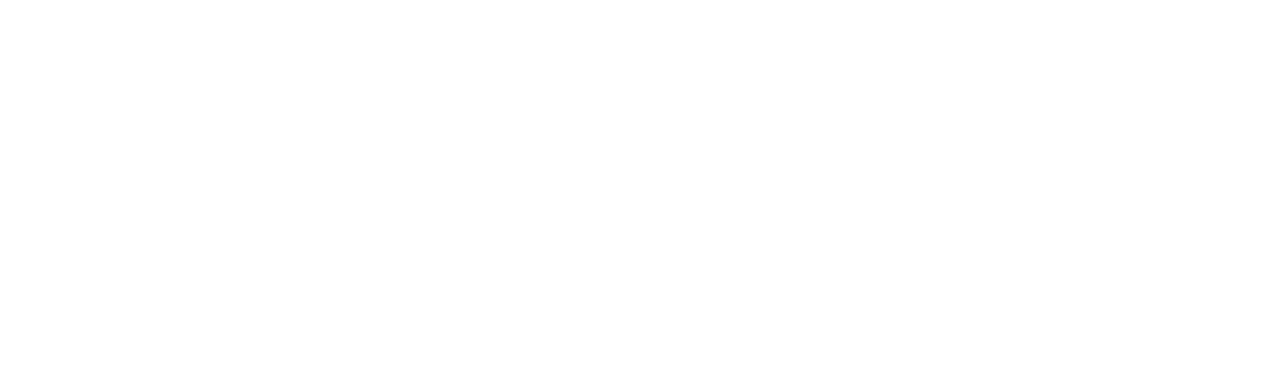
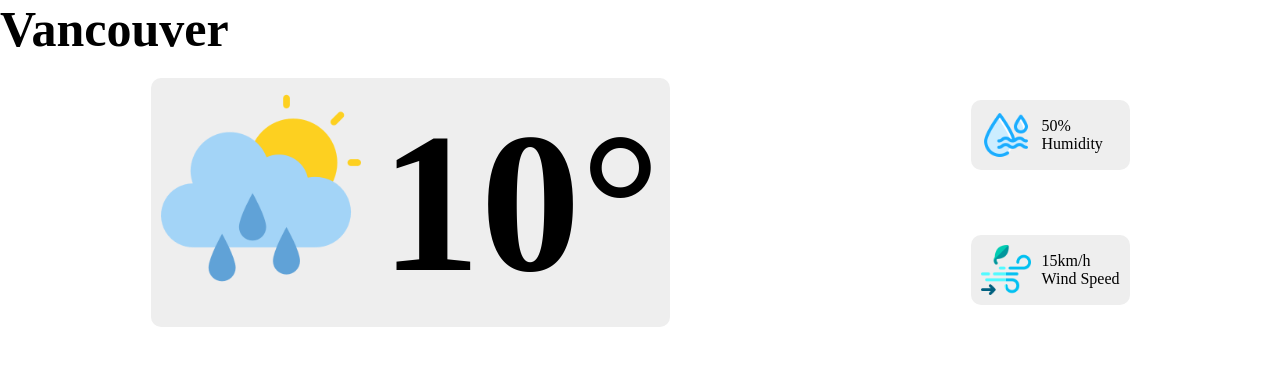
Before and after one commit to lenizeramos/weather-app, a website: page src/index.html in a window 1280 px wide. Drawn offline with Linux system fonts and the light colour scheme.

Commit message:
working on current weather

```diff
--- a/src/index.html
+++ b/src/index.html
@@ -15,9 +15,33 @@
   <body>
     <main>
       <section id="selector_section"></section>
+
       <section id="main_section">
+        <h2 class="city">Vancouver</h2>
+        <div class="weather-section">
+          <div class="weather-and-temp">
+            <img class="weather-icon" src="media/images/cloudy (1).png" alt="">
+            <h1 class="temp">10°</h1>
+          </div>
+          <div class="details">
+            <div class="col">
+              <img src="media/images/humidity.png" alt="">
+              <div>
+                <p class="humidity">50%</p>
+                <p>Humidity</p>
+              </div>
+            </div>
+            <div class="col">
+              <img src="media/images/storm (1).png" alt="">
+              <div>
+                <p class="wind">15km/h</p>
+                <p>Wind Speed</p>
+              </div>
+            </div>
+          </div>
+        </div>
+      </section>
 
-      </section>
       <section id="daily_section"></section>
       <section id="hour_section"></section>
     </main>
--- a/src/sass/index.scss
+++ b/src/sass/index.scss
@@ -29,3 +29,86 @@ html {
   font-weight: 900;
   font-style: normal;
 }
+
+#main_section{
+  display: flex;
+  flex-direction: column;
+  gap: 20px;
+
+    h2{
+    font-size: 50px;
+    margin: 0;
+  }
+  .weather-section{
+    display: flex;
+    justify-content: space-around;
+
+    .weather-and-temp{
+      display: flex;
+      gap: 20px;
+      background-color: #eee;
+      border-radius: 10px;
+      padding: 10px;
+
+      .weather-icon{
+        width: 200px;
+        height: 200px;
+      }
+
+      .temp{
+        font-size: 200px;
+        margin: 0;
+      }
+    }
+
+    .details{
+      display: flex;
+      flex-direction: column;
+      justify-content: space-around;
+      gap: 20px;
+
+      .col{
+        display: flex;
+        flex-direction: row;
+        align-items: center;
+        gap: 10px;
+        background-color: #eee;
+        border-radius: 10px;
+        padding: 10px;
+
+        img{
+          width: 50px;
+          height: 50px;
+        }
+        p{
+          margin: 0;
+        }
+      }
+    }
+  }
+}
+
+@media only screen and (max-width: 600px){
+  #main_section{
+    h2{
+      text-align: center;
+    }
+    .weather-section{
+      flex-direction: column;
+      align-items: center;
+      gap: 20px;
+
+      .weather-and-temp{
+        .weather-icon{
+          display: none;
+        }
+      }
+
+      .details{
+        flex-direction: row;
+        justify-content: space-around;
+        width: 100%;
+      }
+    }
+  }
+}
```
Also changed, not shown: src/css/index.css, src/media/images/humidity.png (added), src/media/images/storm (1).png (added).
